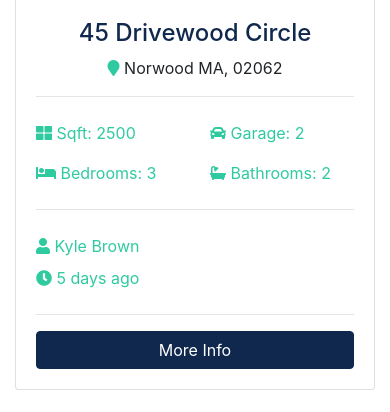
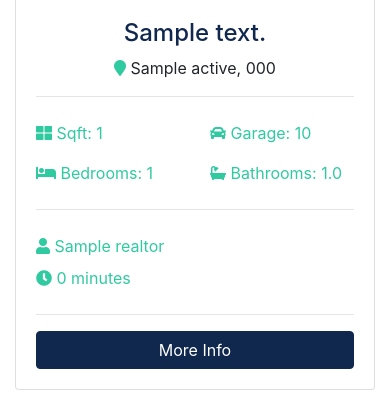
Before and after one commit to tommaay/django_real_estate_app, a Django app: page / in a window 390 px wide. Shown: the part 1194-1606 px from the top of the page. Run offline with Django 3.2, Linux system fonts and the light colour scheme; tables that the repository leaves empty hold one stand-in row (values such as "Sample post"); grey boxes marked "Sample" are stand-in pictures; some libraries are stand-ins or nearby versions.

Commit message:
home and about page displays dynamic data

```diff
--- a/listings/views.py
+++ b/listings/views.py
@@ -5,7 +5,7 @@ from .models import Listing
 
 
 def index(request):
-    listings = Listing.objects.all()
+    listings = Listing.objects.order_by('-list_date').filter(is_published=True)
 
     paginator = Paginator(listings, 6)
     page = request.GET.get('page')
--- a/pages/views.py
+++ b/pages/views.py
@@ -1,9 +1,30 @@
 from django.shortcuts import render
+
+from listings.models import Listing
+from realtors.models import Realtor
 
 
 def index(request):
-    return render(request, 'pages/index.html')
+    listings = Listing.objects.order_by(
+        '-list_date').filter(is_published=True)[:3]
+
+    context = {
+        'listings': listings
+    }
+
+    return render(request, 'pages/index.html', context)
 
 
 def about(request):
-    return render(request, 'pages/about.html')
+    # Get all realtors
+    realtors = Realtor.objects.order_by('-hire_date')
+
+    # Get MVP
+    mvp_realtors = Realtor.objects.all().filter(is_mvp=True)
+
+    context = {
+        'realtors': realtors,
+        'mvp_realtors': mvp_realtors
+    }
+
+    return render(request, 'pages/about.html', context)
--- a/templates/pages/index.html
+++ b/templates/pages/index.html
@@ -1,4 +1,4 @@
-{% extends 'base.html' %}
+{% extends 'base.html' %} {% load humanize %}
 
 <!-- Content -->
 {% block content %}
@@ -11,26 +11,41 @@
                 <h1 class="display-4 mb-4">
                     Property Searching Just Got So Easy
                 </h1>
-              <p class="lead">Lorem ipsum dolor sit, amet consectetur adipisicing elit. Recusandae quas, asperiores eveniet vel nostrum magnam
-                voluptatum tempore! Consectetur, id commodi!</p>
+                <p class="lead">
+                    Lorem ipsum dolor sit, amet consectetur adipisicing elit.
+                    Recusandae quas, asperiores eveniet vel nostrum magnam
+                    voluptatum tempore! Consectetur, id commodi!
+                </p>
                 <div class="search">
                     <form action="search.html">
                         <!-- Form Row 1 -->
                         <div class="form-row">
                             <div class="col-md-4 mb-3">
                                 <label class="sr-only">Keywords</label>
-                      <input type="text" name="keywords" class="form-control" placeholder="Keyword (Pool, Garage, etc)">
+                                <input
+                                    type="text"
+                                    name="keywords"
+                                    class="form-control"
+                                    placeholder="Keyword (Pool, Garage, etc)"
+                                />
                             </div>
 
                             <div class="col-md-4 mb-3">
                                 <label class="sr-only">City</label>
-                      <input type="text" name="city" class="form-control" placeholder="City">
+                                <input
+                                    type="text"
+                                    name="city"
+                                    class="form-control"
+                                    placeholder="City"
+                                />
                             </div>
 
                             <div class="col-md-4 mb-3">
                                 <label class="sr-only">State</label>
                                 <select name="state" class="form-control">
-                        <option selected="true" disabled="disabled">State (All)</option>
+                                    <option selected="true" disabled="disabled"
+                                        >State (All)</option
+                                    >
                                     <option value="AL">Alabama</option>
                                     <option value="AK">Alaska</option>
                                     <option value="AZ">Arizona</option>
@@ -39,7 +54,9 @@
                                     <option value="CO">Colorado</option>
                                     <option value="CT">Connecticut</option>
                                     <option value="DE">Delaware</option>
-                        <option value="DC">District Of Columbia</option>
+                                    <option value="DC"
+                                        >District Of Columbia</option
+                                    >
                                     <option value="FL">Florida</option>
                                     <option value="GA">Georgia</option>
                                     <option value="HI">Hawaii</option>
@@ -90,7 +107,9 @@
                             <div class="col-md-6 mb-3">
                                 <label class="sr-only">Bedrooms</label>
                                 <select name="bedrooms" class="form-control">
-                        <option selected="true" disabled="disabled">Bedrooms (All)</option>
+                                    <option selected="true" disabled="disabled"
+                                        >Bedrooms (All)</option
+                                    >
                                     <option value="1">1</option>
                                     <option value="2">2</option>
                                     <option value="3">3</option>
@@ -104,8 +123,14 @@
                                 </select>
                             </div>
                             <div class="col-md-6 mb-3">
-                      <select name="price" class="form-control" id="type">
-                        <option selected="true" disabled="disabled">Max Price (Any)</option>
+                                <select
+                                    name="price"
+                                    class="form-control"
+                                    id="type"
+                                >
+                                    <option selected="true" disabled="disabled"
+                                        >Max Price (Any)</option
+                                    >
                                     <option value="100000">$100,000</option>
                                     <option value="200000">$200,000</option>
                                     <option value="300000">$300,000</option>
@@ -119,7 +144,12 @@
                                 </select>
                             </div>
                         </div>
-                  <button class="btn btn-secondary btn-block mt-4" type="submit">Submit form</button>
+                        <button
+                            class="btn btn-secondary btn-block mt-4"
+                            type="submit"
+                        >
+                            Submit form
+                        </button>
                     </form>
                 </div>
             </div>
@@ -132,135 +162,82 @@
     <div class="container">
         <h3 class="text-center mb-3">Latest Listings</h3>
         <div class="row">
-            <!-- Listing 1 -->
+            {% if listings %}
+            <!--Loop-->
+            {% for listing in listings %}
+            <!-- Listing -->
             <div class="col-md-6 col-lg-4 mb-4">
                 <div class="card listing-preview">
-                <img class="card-img-top" src="assets/img/homes/home-1.jpg" alt="">
+                    <img
+                        class="card-img-top"
+                        src="{{ listing.photo_main.url }}"
+                        alt="{{ listing.title }}"
+                    />
                     <div class="card-img-overlay">
                         <h2>
-                    <span class="badge badge-secondary text-white">$490,000</span>
+                            <span class="badge badge-secondary text-white"
+                                >${{ listing.price | intcomma }}</span
+                            >
                         </h2>
                     </div>
                     <div class="card-body">
                         <div class="listing-heading text-center">
-                    <h4 class="text-primary">45 Drivewood Circle</h4>
+                            <h4 class="text-primary">{{ listing.address }}</h4>
                             <p>
-                      <i class="fas fa-map-marker text-secondary"></i> Norwood MA, 02062</p>
+                                <i class="fas fa-map-marker text-secondary"></i>
+                                {{ listing.city }} {{ listing.state }},
+                                {{ listing.zipcode }}
+                            </p>
                         </div>
-                  <hr>
+                        <hr />
                         <div class="row py-2 text-secondary">
                             <div class="col-6">
-                      <i class="fas fa-th-large"></i> Sqft: 2500</div>
+                                <i class="fas fa-th-large"></i> Sqft:
+                                {{ listing.sqft }}
+                            </div>
                             <div class="col-6">
-                      <i class="fas fa-car"></i> Garage: 2</div>
+                                <i class="fas fa-car"></i> Garage:
+                                {{ listing.garage }}
+                            </div>
                         </div>
                         <div class="row py-2 text-secondary">
                             <div class="col-6">
-                      <i class="fas fa-bed"></i> Bedrooms: 3</div>
+                                <i class="fas fa-bed"></i> Bedrooms:
+                                {{ listing.bedrooms }}
+                            </div>
                             <div class="col-6">
-                      <i class="fas fa-bath"></i> Bathrooms: 2</div>
+                                <i class="fas fa-bath"></i> Bathrooms:
+                                {{ listing.bathrooms }}
                             </div>
-                  <hr>
+                        </div>
+                        <hr />
                         <div class="row py-2 text-secondary">
                             <div class="col-6">
-                      <i class="fas fa-user"></i> Kyle Brown</div>
+                                <i class="fas fa-user"></i>
+                                {{ listing.realtor }}
+                            </div>
                         </div>
                         <div class="row text-secondary pb-2">
                             <div class="col-6">
-                      <i class="fas fa-clock"></i> 5 days ago</div>
+                                <i class="fas fa-clock"></i>
+                                {{ listing.list_date | timesince }}
                             </div>
-                  <hr>
-                  <a href="listing.html" class="btn btn-primary btn-block">More Info</a>
+                        </div>
+                        <hr />
+                        <a
+                            href="{% url 'listing' listing.id %}"
+                            class="btn btn-primary btn-block"
+                            >More Info</a
+                        >
                     </div>
                 </div>
             </div>
+            {% endfor %}
 
-            <!-- Listing 2 -->
-            <div class="col-md-6 col-lg-4 mb-4">
-              <div class="card listing-preview">
-                <img class="card-img-top" src="assets/img/homes/home-2.jpg" alt="">
-                <div class="card-img-overlay">
-                  <h2>
-                    <span class="badge badge-secondary text-white">$550,000</span>
-                  </h2>
-                </div>
-                <div class="card-body">
-                  <div class="listing-heading text-center">
-                    <h4 class="text-primary">18 Jefferson Lane</h4>
-                    <p>
-                      <i class="fas fa-map-marker text-secondary"></i> Woburn MA, 01801</p>
-                  </div>
-                  <hr>
-                  <div class="row py-2 text-secondary">
-                    <div class="col-6">
-                      <i class="fas fa-th-large"></i> Sqft: 3200</div>
-                    <div class="col-6">
-                      <i class="fas fa-car"></i> Garage: 1</div>
-                  </div>
-                  <div class="row py-2 text-secondary">
-                    <div class="col-6">
-                      <i class="fas fa-bed"></i> Bedrooms: 4</div>
-                    <div class="col-6">
-                      <i class="fas fa-bath"></i> Bathrooms: 2.5</div>
-                  </div>
-                  <hr>
-                  <div class="row py-2 text-secondary">
-                    <div class="col-6">
-                      <i class="fas fa-user"></i> Mark Hudson</div>
-                  </div>
-                  <div class="row text-secondary pb-2">
-                    <div class="col-6">
-                      <i class="fas fa-clock"></i> 5 days ago</div>
-                  </div>
-                  <hr>
-                  <a href="listing.html" class="btn btn-primary btn-block">More Info</a>
-                </div>
-              </div>
-            </div>
-
-            <!-- Listing 3 -->
-            <div class="col-md-6 col-lg-4 mb-4">
-              <div class="card listing-preview">
-                <img class="card-img-top" src="assets/img/homes/home-3.jpg" alt="">
-                <div class="card-img-overlay">
-                  <h2>
-                    <span class="badge badge-secondary text-white">$580,000</span>
-                  </h2>
-                </div>
-                <div class="card-body">
-                  <div class="listing-heading text-center">
-                    <h4 class="text-primary">187 Woodrow Street</h4>
-                    <p>
-                      <i class="fas fa-map-marker text-secondary"></i> Salem MA, 01915</p>
-                  </div>
-                  <hr>
-                  <div class="row py-2 text-secondary">
-                    <div class="col-6">
-                      <i class="fas fa-th-large"></i> Sqft: 3107</div>
-                    <div class="col-6">
-                      <i class="fas fa-car"></i> Garage: 0</div>
-                  </div>
-                  <div class="row py-2 text-secondary">
-                    <div class="col-6">
-                      <i class="fas fa-bed"></i> Bedrooms: 4</div>
-                    <div class="col-6">
-                      <i class="fas fa-bath"></i> Bathrooms: 3</div>
-                  </div>
-                  <hr>
-                  <div class="row py-2 text-secondary">
-                    <div class="col-6">
-                      <i class="fas fa-user"></i> Mark Hudson</div>
-                  </div>
-                  <div class="row text-secondary pb-2">
-                    <div class="col-6">
-                      <i class="fas fa-clock"></i> 5 days ago</div>
-                  </div>
-                  <hr>
-                  <a href="listing.html" class="btn btn-primary btn-block">More Info</a>
-                </div>
-              </div>
-            </div>
-
+            <!--Else-->
+            {% else %}
+            <div class="col-md-12">No Listings Available</div>
+            {% endif %}
         </div>
     </div>
 </section>
@@ -270,24 +247,33 @@
         <div class="row text-center">
             <div class="col-md-4">
                 <i class="fas fa-comment fa-4x mr-4"></i>
-              <hr>
+                <hr />
                 <h3>Consulting Services</h3>
-              <p>Lorem ipsum dolor sit amet consectetur adipisicing elit. Incidunt, debitis nam! Repudiandae, provident iste consequatur
-                hic dignissimos ratione ea quae.</p>
+                <p>
+                    Lorem ipsum dolor sit amet consectetur adipisicing elit.
+                    Incidunt, debitis nam! Repudiandae, provident iste
+                    consequatur hic dignissimos ratione ea quae.
+                </p>
             </div>
             <div class="col-md-4">
                 <i class="fas fa-home fa-4x mr-4"></i>
-              <hr>
+                <hr />
                 <h3>Propery Management</h3>
-              <p>Lorem ipsum dolor sit amet consectetur adipisicing elit. Incidunt, debitis nam! Repudiandae, provident iste consequatur
-                hic dignissimos ratione ea quae.</p>
+                <p>
+                    Lorem ipsum dolor sit amet consectetur adipisicing elit.
+                    Incidunt, debitis nam! Repudiandae, provident iste
+                    consequatur hic dignissimos ratione ea quae.
+                </p>
             </div>
             <div class="col-md-4">
                 <i class="fas fa-suitcase fa-4x mr-4"></i>
-              <hr>
+                <hr />
                 <h3>Renting & Selling</h3>
-              <p>Lorem ipsum dolor sit amet consectetur adipisicing elit. Incidunt, debitis nam! Repudiandae, provident iste consequatur
-                hic dignissimos ratione ea quae.</p>
+                <p>
+                    Lorem ipsum dolor sit amet consectetur adipisicing elit.
+                    Incidunt, debitis nam! Repudiandae, provident iste
+                    consequatur hic dignissimos ratione ea quae.
+                </p>
             </div>
         </div>
     </div>
```
Also changed, not shown: templates/pages/about.html (+22 -36 lines). Lines whose indentation alone changed are shown as unchanged.
